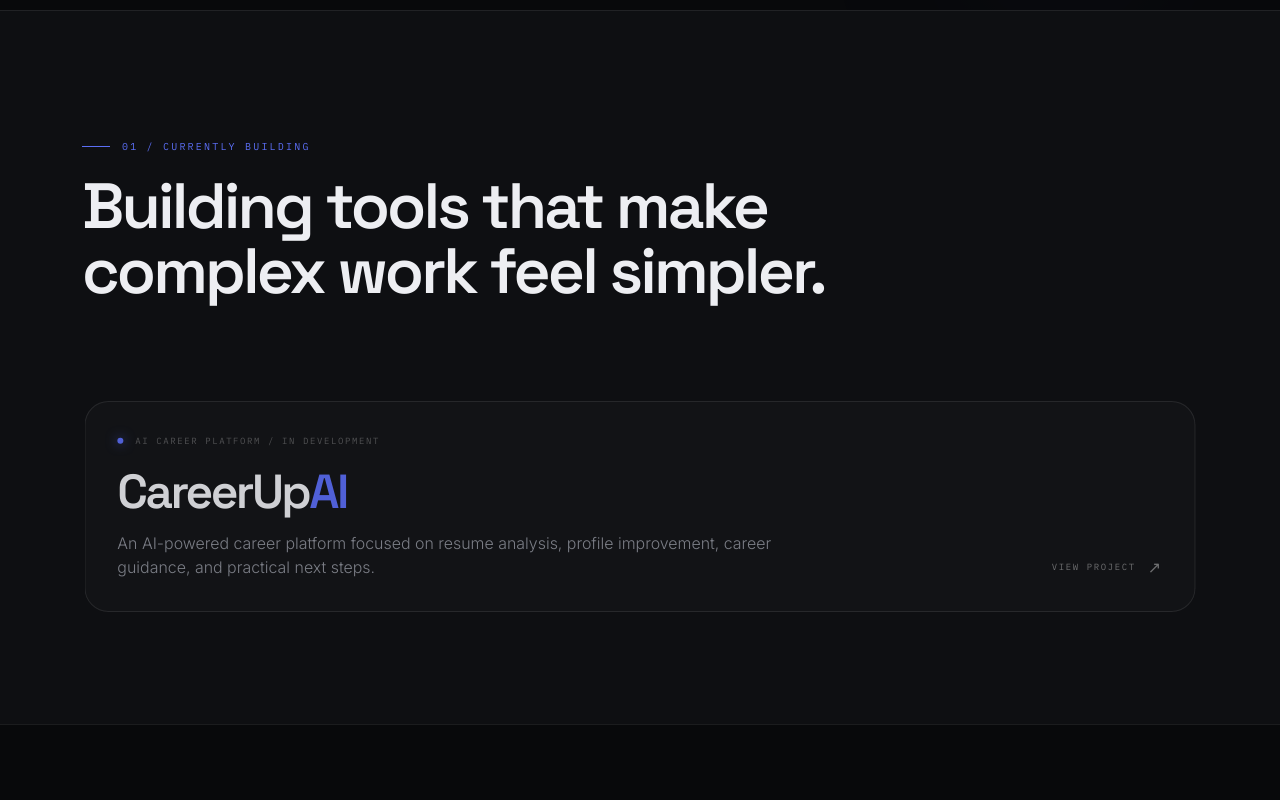
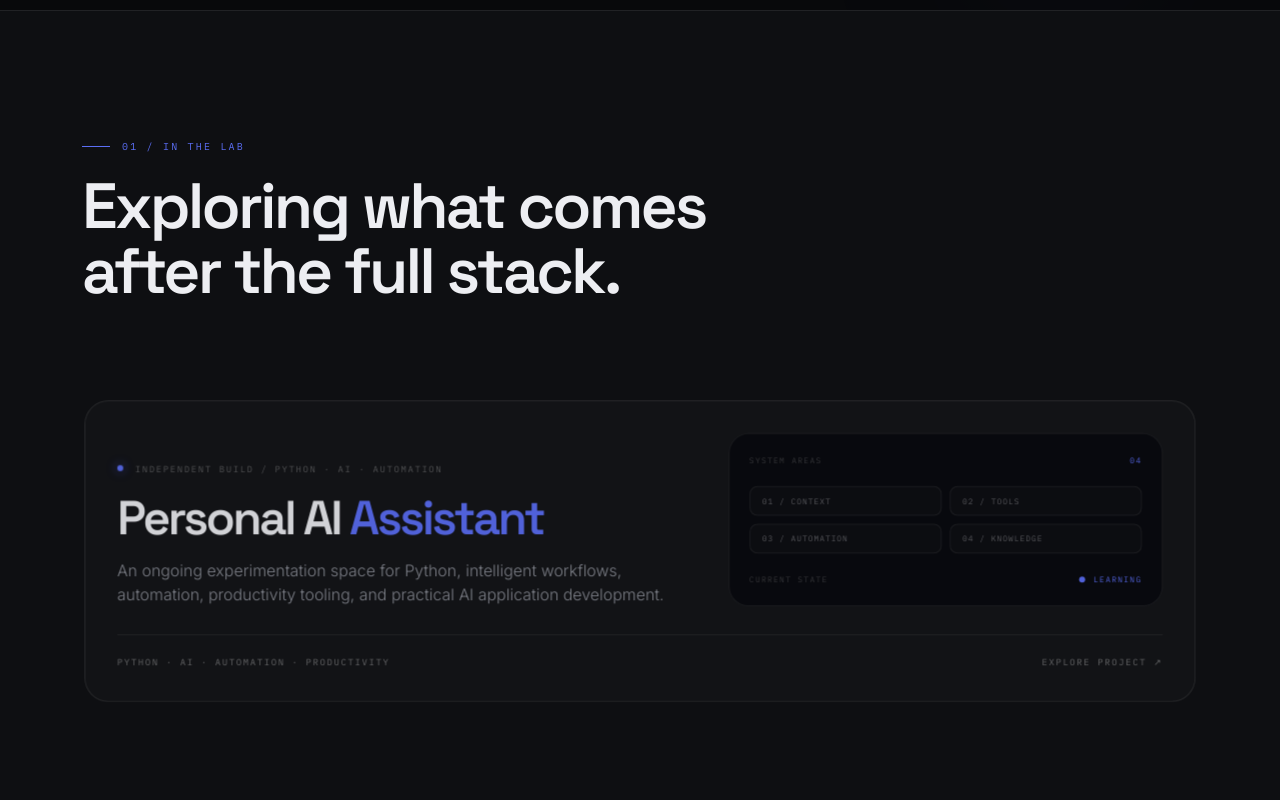
Before and after one commit to nityansh19/nityansh-portfolio, a Next.js app: page / in a window 1280 px wide. Shown: the part 940-1740 px from the top of the page. Built offline with nearby package versions, Linux system fonts and the light colour scheme.

Commit message:
fix: replace duplicate homepage CareerUpAI preview

```diff
--- a/components/BuildingPreview.tsx
+++ b/components/BuildingPreview.tsx
@@ -6,42 +6,58 @@ export default function BuildingPreview() {
     <section className="relative border-t border-line bg-bg-elev py-24 md:py-32">
       <div className="mx-auto max-w-[1180px] px-6 sm:px-8">
         <SectionHeading
-          eyebrow="01 / Currently Building"
+          eyebrow="01 / In the lab"
           title={
             <>
-              Building tools that make
+              Exploring what comes
               <br />
-              complex work feel simpler.
+              after the full stack.
             </>
           }
         />
 
         <Reveal>
           <Link
-            href="/projects/careerupai"
-            className="group block rounded-[24px] border border-white/[0.10] bg-white/[0.025] p-6 transition-all duration-500 hover:-translate-y-1 hover:border-accent/30 hover:bg-white/[0.04] sm:p-8"
+            href="/projects/personal-ai"
+            className="group block overflow-hidden rounded-[24px] border border-white/[0.10] bg-white/[0.025] p-6 transition-all duration-500 hover:-translate-y-1 hover:border-accent/30 hover:bg-white/[0.04] sm:p-8"
           >
-            <div className="flex flex-col justify-between gap-8 md:flex-row md:items-end">
+            <div className="grid gap-8 md:grid-cols-[1fr_0.75fr] md:items-end">
               <div>
                 <div className="mb-5 flex items-center gap-3 font-mono text-[9px] uppercase tracking-[0.18em] text-white/30">
-                  <span className="h-1.5 w-1.5 rounded-full bg-accent shadow-[0_0_12px_rgba(91,110,245,0.8)]" />
-                  AI Career Platform / In Development
+                  <span className="h-1.5 w-1.5 animate-pulse rounded-full bg-accent shadow-[0_0_12px_rgba(91,110,245,0.8)]" />
+                  Independent build / Python · AI · Automation
                 </div>
-
                 <h2 className="font-display text-4xl font-semibold tracking-[-0.055em] sm:text-5xl">
-                  CareerUp<span className="text-accent">AI</span>
+                  Personal AI <span className="text-accent">Assistant</span>
                 </h2>
-
                 <p className="mt-4 max-w-2xl text-sm leading-7 text-ink-dim sm:text-base">
-                  An AI-powered career platform focused on resume analysis,
-                  profile improvement, career guidance, and practical next steps.
+                  An ongoing experimentation space for Python, intelligent workflows,
+                  automation, productivity tooling, and practical AI application development.
                 </p>
               </div>
 
-              <span className="inline-flex shrink-0 items-center gap-3 font-mono text-[9px] uppercase tracking-[0.18em] text-white/45 transition-colors group-hover:text-accent">
-                View project
-                <span className="text-base">↗</span>
-              </span>
+              <div className="rounded-[20px] border border-white/[0.08] bg-[#090a0e] p-5 transition-colors duration-500 group-hover:border-accent/20">
+                <div className="flex items-center justify-between font-mono text-[8px] uppercase tracking-[0.16em] text-white/20">
+                  <span>System areas</span>
+                  <span className="text-accent">04</span>
+                </div>
+                <div className="mt-5 grid grid-cols-2 gap-2">
+                  {["Context", "Tools", "Automation", "Knowledge"].map((item, index) => (
+                    <span key={item} className="rounded-lg border border-white/[0.07] bg-white/[0.02] px-3 py-2 font-mono text-[8px] uppercase tracking-[0.12em] text-white/35 transition-colors group-hover:text-white/50">
+                      0{index + 1} / {item}
+                    </span>
+                  ))}
+                </div>
+                <div className="mt-5 flex items-center justify-between font-mono text-[8px] uppercase tracking-[0.16em] text-white/20">
+                  <span>Current state</span>
+                  <span className="flex items-center gap-2 text-accent"><span className="h-1.5 w-1.5 rounded-full bg-accent" />Learning</span>
+                </div>
+              </div>
+            </div>
+
+            <div className="mt-7 flex items-center justify-between border-t border-white/[0.07] pt-5 font-mono text-[9px] uppercase tracking-[0.18em] text-white/40">
+              <span>Python · AI · Automation · Productivity</span>
+              <span className="transition-colors group-hover:text-accent">Explore project ↗</span>
             </div>
           </Link>
         </Reveal>
```
